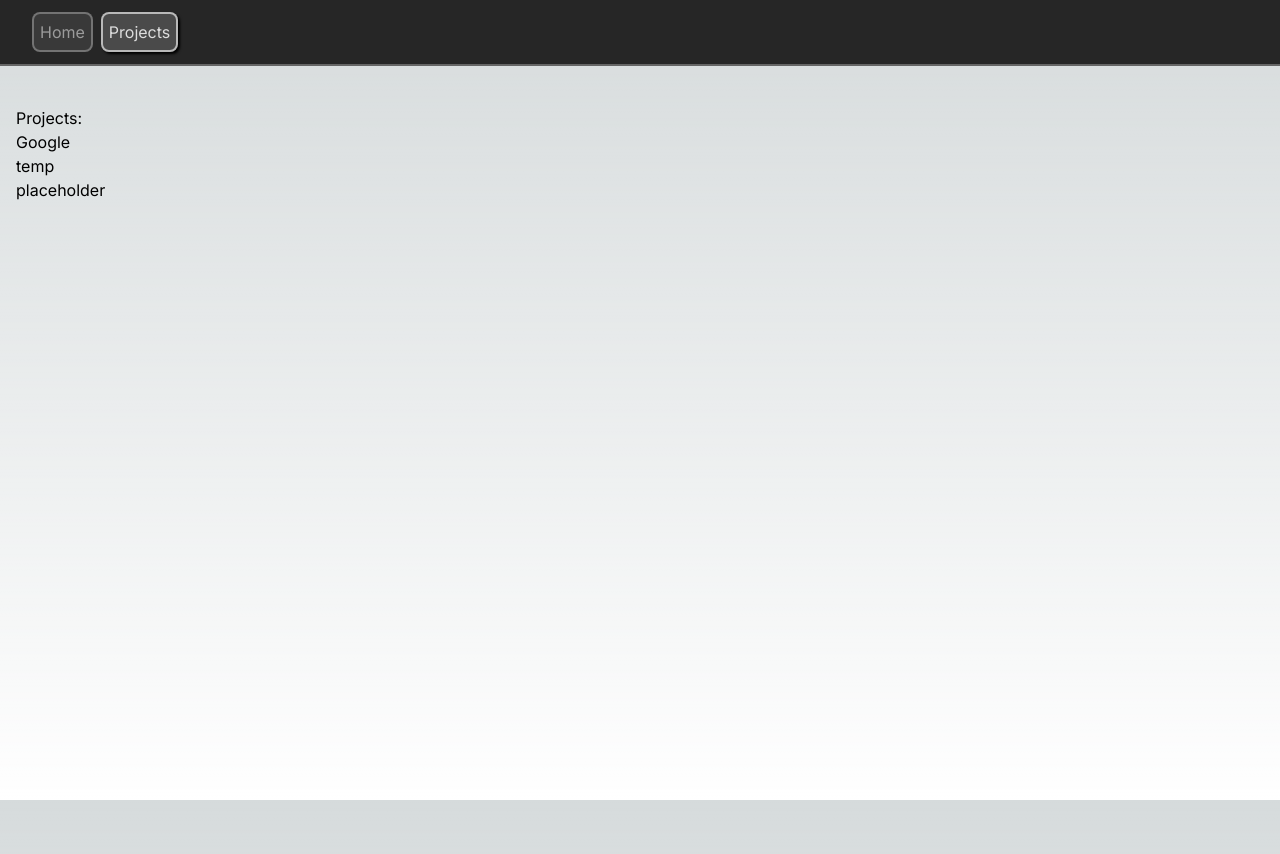
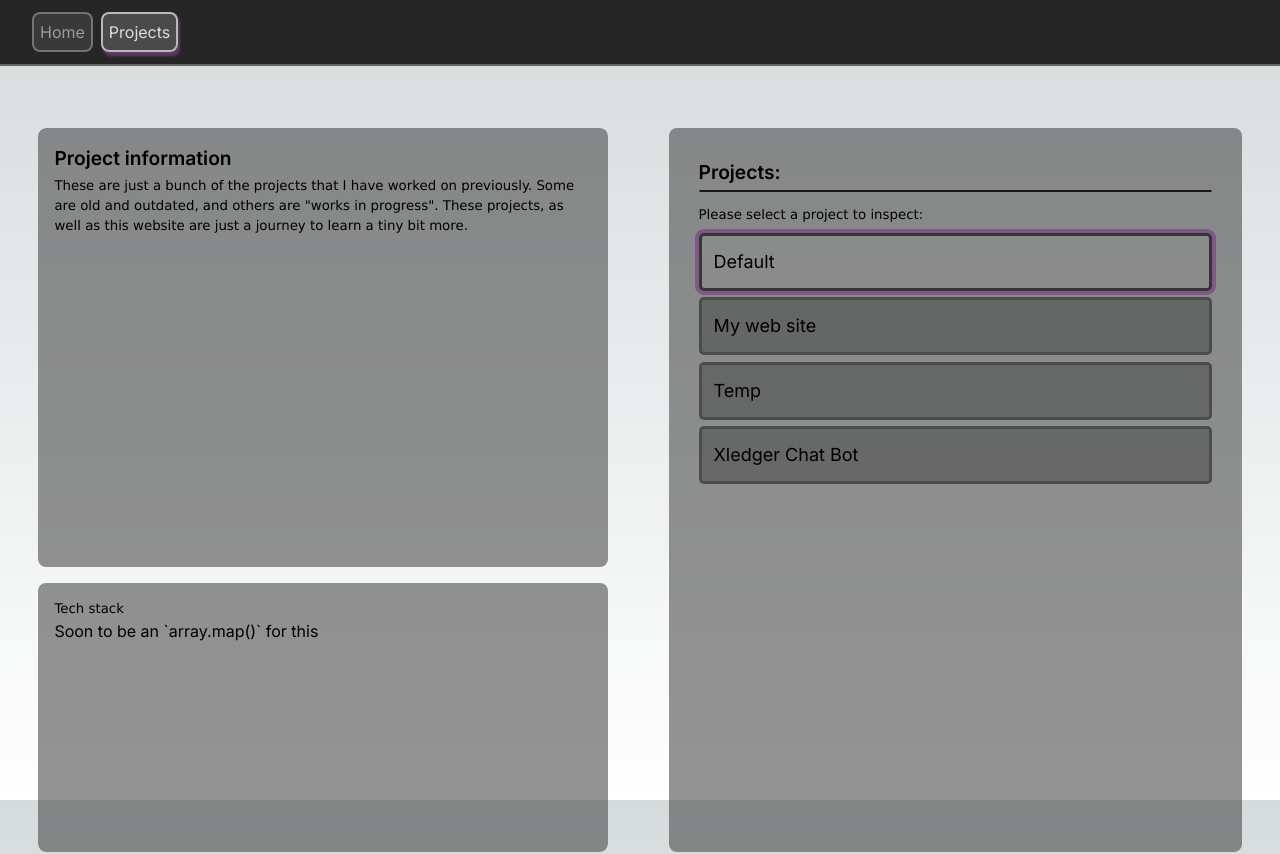
Before and after one commit to Halvor0808/my_website, a Next.js app in the folder website/: page /projects in a window 1280 px wide. Shown: the top 854 px of the page. Built offline with nearby package versions, Linux system fonts and the light colour scheme.

Commit message:
Dynamic showcasing of project descriptions

```diff
--- a/website/src/app/globals.css
+++ b/website/src/app/globals.css
@@ -16,25 +16,40 @@
   }
 }
 
-body, html {
+body,
+html {
   height: 100%;
 }
 
 body {
   font-family: monospace, monospace;
   color: rgb(var(--foreground-rgb));
-  background: linear-gradient(
-      to bottom,
+  background: linear-gradient(to bottom,
       transparent,
-      rgb(var(--background-end-rgb))
-    )
-    rgb(var(--background-start-rgb));
+      rgb(var(--background-end-rgb))) rgb(var(--background-start-rgb));
   display: flex;
   flex-direction: column;
 }
 
-body > * {
+body>* {
   flex: 1 0 auto;
+}
+
+h2 {
+  font-size: larger;
+  font-weight: 600;
+  padding-bottom: 3px;
+}
+
+p {
+  font-size: smaller;
+  font-family: Verdana, Geneva, Tahoma, sans-serif;
+  font-weight: 300;
+}
+
+.description-container a {
+  color: rgb(106, 106, 255);
+  text-decoration-line: underline;
 }
 
 footer {
@@ -43,8 +58,61 @@ footer {
   margin-top: auto;
 }
 
-.projects-container{
+hr {
+  border: 0.1rem solid rgb(25, 25, 25);
+  border-radius: 5px;
+  margin-bottom: 0.8rem;
+}
+
+.projects-container {
   height: 100%;
+  flex-direction: row;
+  display: flex;
+  padding: 3%;
+  width: 100%;
+}
+
+.projects-container > * {
+  height: auto;
+  width: 50%;
+  padding: 2.5%;
+  background-color: rgba(75, 75, 75, 0.592);
+  border-radius: 0.5rem;
+  word-wrap: break-word;
+  overflow: auto;
+}
+
+.projects-container > div + div {
+  margin-left: 5%;
+}
+
+.project {
+  border: 3px solid rgba(0, 0, 0, 0.264);
+  background-color: rgba(0, 0, 0, 0.264);
+  border-radius: 5px;
+  margin-bottom: 0.4rem;
+  padding: 0.75rem;
+  cursor: pointer;
+}
+
+.active-project {
+  border: 3px solid rgba(44, 44, 44, 0.264);
+  background-color: rgba(66, 66, 66, 0.264);
+  border-radius: 5px;
+}
+
+li label {
+  display:list-item ;
+}
+
+.projects-container input[type="radio"] {
+  display: none;
+}
+
+.projects-container input[type="radio"]:checked+label {
+  background-color: #8f8f8f4e;
+  border: 3px solid rgba(0, 0, 0, 0.621);
+  box-shadow: 0 0 0 4px #7e4186ae;
 }
 
 table {
@@ -68,7 +136,7 @@ td {
   color: whitesmoke;
   background-color: rgba(110, 110, 110, 0.5);
   border: 2px solid rgba(206, 206, 206, 0.84);
-  box-shadow: 2px 2px 5px #000000;
+  box-shadow: 2px 4px 5px #7e4186ae;
   text-shadow: 2px 2px 3px #000000;
 
 }
@@ -78,5 +146,27 @@ td {
   color: rgba(245, 245, 245, 0.864);
   background-color: rgba(110, 110, 110, 0.5);
   border: 2px solid rgba(206, 206, 206, 0.84);
-  box-shadow: 2px 2px 2.5px #000000;
+  box-shadow: 2px 4px 2.5px #7e4186ae;
 }
+
+#project-info-container {
+  background-color: inherit;
+  padding: 0;
+  display: flex;
+  flex-direction: column;
+}
+
+#project-info-container>div {
+  background-color: rgba(75, 75, 75, 0.592);
+  border-radius: 0.5rem;
+  word-wrap: break-word;
+  height: 100%;
+  width:auto;
+  padding: 1rem;
+  overflow:auto;
+}
+
+#other-container {
+  margin-top: 1rem;
+  height: 60% !important;
+}
--- a/website/src/app/projects/page.js
+++ b/website/src/app/projects/page.js
@@ -1,16 +1,77 @@
-import Project from "./project";
+'use client'
+import { useState } from "react";
+import ProjectList from "./projectList";
 
 export default function Projects() {
-    return (
-      <div className="projects-container p-4">
-        <h2>Projects:</h2>
-        <div>
+
+  const projects = [
+    {
+      id: 0,
+      projectName: "Default",
+      projectDescription: " These are just a bunch of the projects that I have worked on previously. \
+      Some are old and outdated, and others are \"works in progress\".\
+      These projects, as well as this website are just a journey to learn a tiny bit more. "
+    },
+    {
+      id: 1,
+      url: "https://github.com/Halvor0808/my_website",
+      projectName: "My web site",
+      projectDescription: "I created this project because I had little knowledge of web development \
+      and I simply felt like doing something about it. \
+      This project is using next.js 13 with React, and I am having a hard time with every little thing. \
+      Everything from CSS formating, how next.js works, how React works, how things can become dynamic... \
+      Most things. Please provide me some feed back on email (see below).",
+    },
+    {
+      id: 2,
+      url: "https://www.temp.com",
+      projectName: "Temp",
+      projectDescription: "A temporary placeholder, since I do not have many projects at the moment.",
+    },
+    {
+      id: 3,
+      projectName: "Xledger Chat Bot",
+      projectDescription: "As a summer intern at Xledger Norge I worked on a project \
+      where we built a chatbot as a help system and powered it through a GPT AI-modell. \
+      The goal of this project was to create a tool for users to easily have their questions answered \
+      through a chatbot, that could understand the semantics of their question."
+    },
+  ]
+
+  const [currentDescription, setCurrentDescription] = useState(projects[0].projectDescription)
+
+  function changeDescription(otherDescription, url) {
+    let newDescription = otherDescription;
+    (url ? setCurrentDescription(
+      <>
+        {newDescription}
+        <br/><br/>
+        Link: <a href={url}>{url}</a>
+      </>
+    )
+      : setCurrentDescription(newDescription));
+
+  }
+
+  return (
+    <div className="projects-container p-4">
+      <div id="project-info-container">
+        <div className="description-container">
+          <h2>Project information</h2>
+          <p id="project-description">
+            {currentDescription}
+          </p>
+        </div>
+        <div id="other-container">
+          <p>Tech stack</p>
           <ul>
-            <Project ProjectLink="www.google.com" ProjectName="Google">Some text</Project>
-            <Project ProjectLink="www.temp.com" ProjectName="temp">Even more text</Project>
-            <Project ProjectLink="my.placeholder" ProjectName="placeholder"/>
+            <li>Soon to be an `array.map()` for this</li>
           </ul>
         </div>
       </div>
-    );
-  }
+      <ProjectList
+        projects={projects}
+        changeDescription={changeDescription}></ProjectList>
+    </div>
+  );
+}
--- a/website/src/app/projects/project.jsx
+++ b/website/src/app/projects/project.jsx
@@ -1,11 +1,25 @@
 import React from "react";
 
 const Project = (props) => {
+
     return (
-        <li>
-            <a href={props.ProjectLink}><h3>{props.ProjectName}</h3></a>
-            {/* <p>Desrcibing paragraph</p> */}
-        </li>
+        <>
+            <input
+                type="radio"
+                index={props.index}
+                name="project-to-view"
+                id={props.projectName}
+                value={props.index}
+                defaultChecked={props.index === props.selectedProject}
+                />
+            <label
+            htmlFor={props.projectName}
+            className="flex-auto project"
+            >
+                <h3 className="text-lg">{props.projectName}</h3>
+                {props.children}
+            </label>
+        </>
     );
 }
 
--- /dev/null
+++ b/website/src/app/projects/projectList.jsx
@@ -0,0 +1,49 @@
+import { useState } from "react";
+import Project from "./project";
+
+const ProjectList = (props) => {
+
+    const projects = props.projects
+
+    function handleChangeDescription(project) {
+        return props.changeDescription(project.projectDescription, project.url)
+    }
+
+    const [selectedProject, setSelectedProject] = useState(0)
+
+    const projectsList = projects.map((project, index) => (
+        <li
+            key={index}
+            onClick={() => {
+                handleChangeDescription(project)
+            }}
+        >
+            <Project
+                index={index}
+                url={project.url}
+                projectName={project.projectName}
+                selectedProject={selectedProject}
+                setSelectedProject={setSelectedProject  }
+            />
+        </ li>
+    ))
+
+
+    return (
+
+        <div className="container-2">
+            <h2>Projects:</h2>
+            <hr />
+            <form>
+                <p className="mb-2">Please select a project to inspect:</p>
+                <ul>
+                    {projectsList}
+                </ul>
+            </form>
+        </div>
+    )
+}
+
+
+
+export default ProjectList;
```
